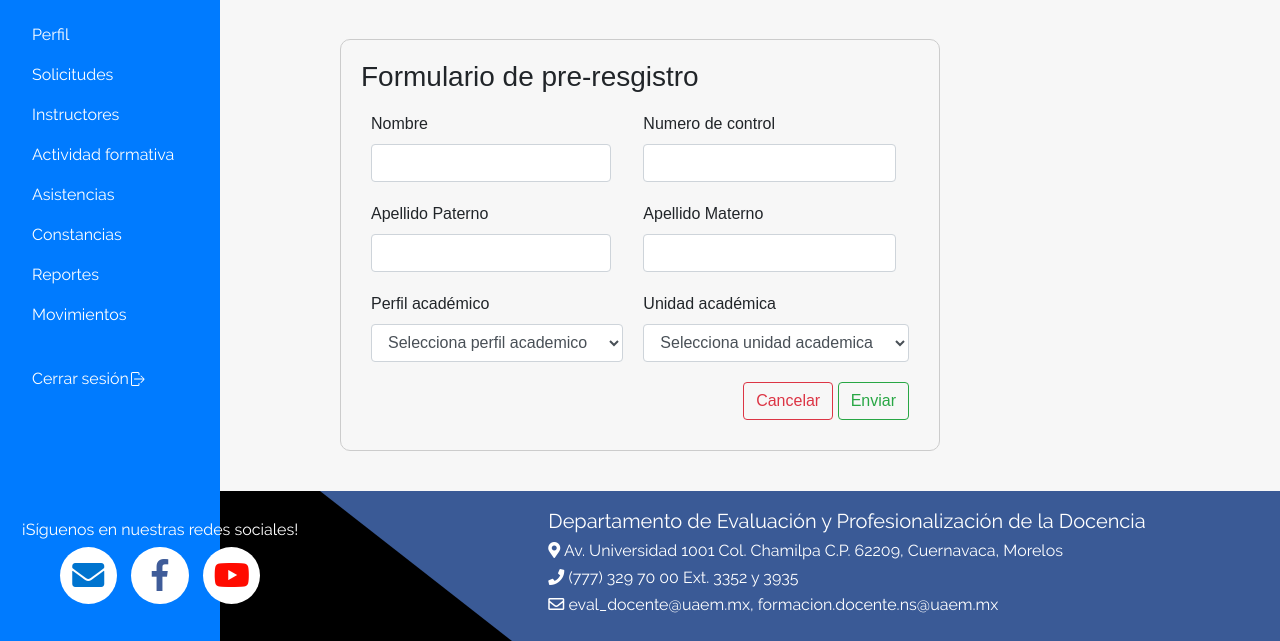
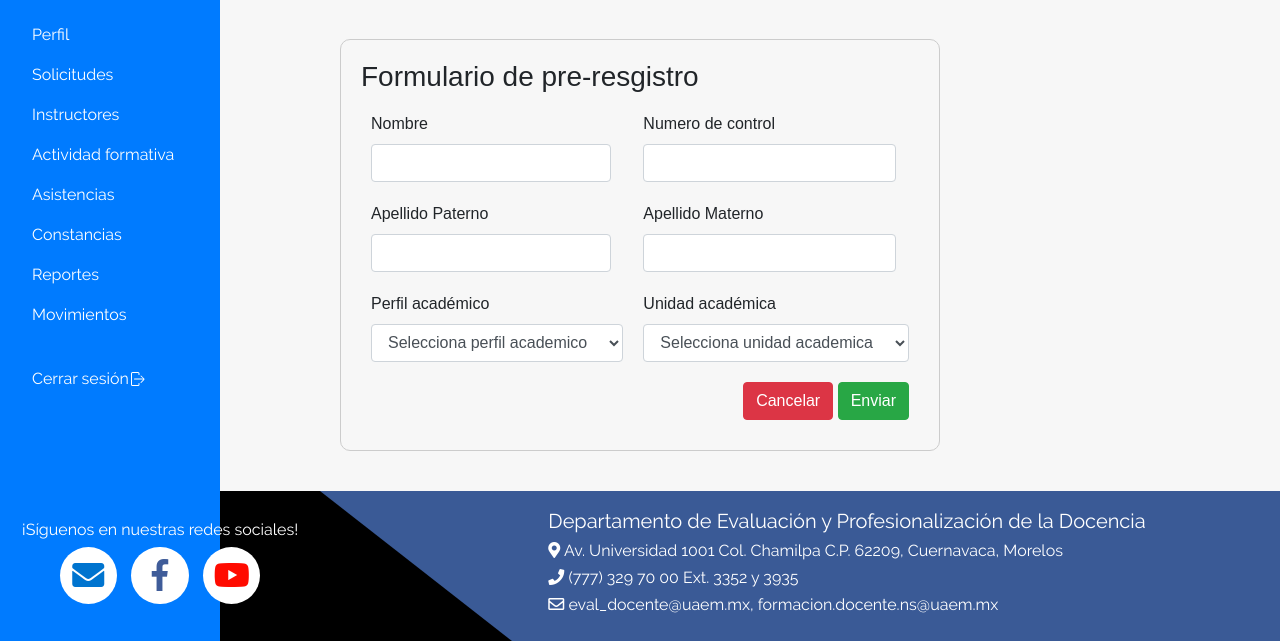
Before and after one commit to Oscarinho10/Formacion-Docente, a PHP site: page /preRegister.php in a window 1280 px wide. Shown: the part 209-850 px from the top of the page. Run offline with PHP 8.4, Linux system fonts and the light colour scheme; some libraries are stand-ins or nearby versions.

Commit message:
buttons 2.0

```diff
--- a/css/estilo.css
+++ b/css/estilo.css
@@ -416,7 +416,7 @@ body {
     margin-bottom: 15px;
 }
 
-.login-form .btn-primary {
+.login-form .btn-outline-primary {
     background-color: #001660;
     border: none;
 }
@@ -425,7 +425,7 @@ body {
     background-color: #002288;
 }
 
-.login-form .btn-success {
+.login-form .btn-outline-success {
     margin-top: 15px;
     background-color: #28a745;
     border: none;
--- a/login.php
+++ b/login.php
@@ -3,7 +3,7 @@
 ?>
 
 <?php
-//include './config/conexion.php'; // o 'config/conexion.php' si lo pusiste en una carpeta
+include './config/conexion.php'; // o 'config/conexion.php' si lo pusiste en una carpeta
 // Ya puedes usar $conn aquí para hacer consultas
 ?>
 
--- a/preRegister.php
+++ b/preRegister.php
@@ -54,8 +54,8 @@ include './components/sideBar.php'
             </tr>
             <tr>
                 <td colspan="2" style="text-align: right; padding: 10px;">
-                    <a href="./login.php" type="button" class="btn btn-outline-danger">Cancelar</a>
-                    <a href="./" type="button" class="btn btn-outline-success">Enviar</a>
+                    <a href="./login.php" type="button" class="btn btn-danger">Cancelar</a>
+                    <a href="./" type="button" class="btn btn-success">Enviar</a>
                 </td>
             </tr>
 
```
